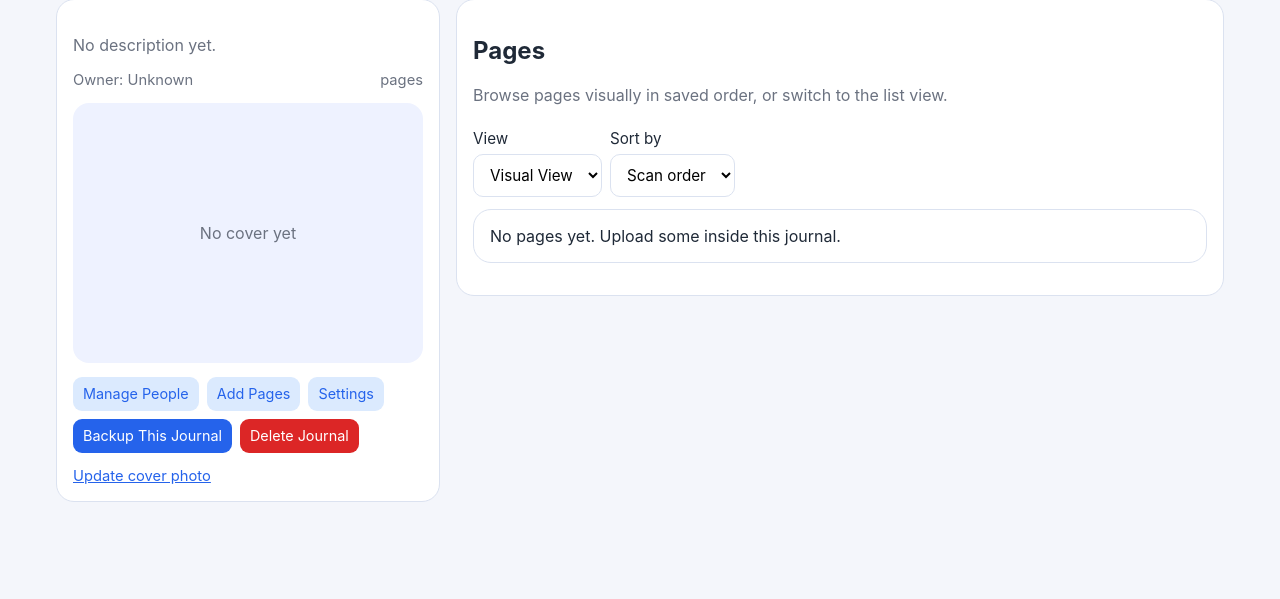
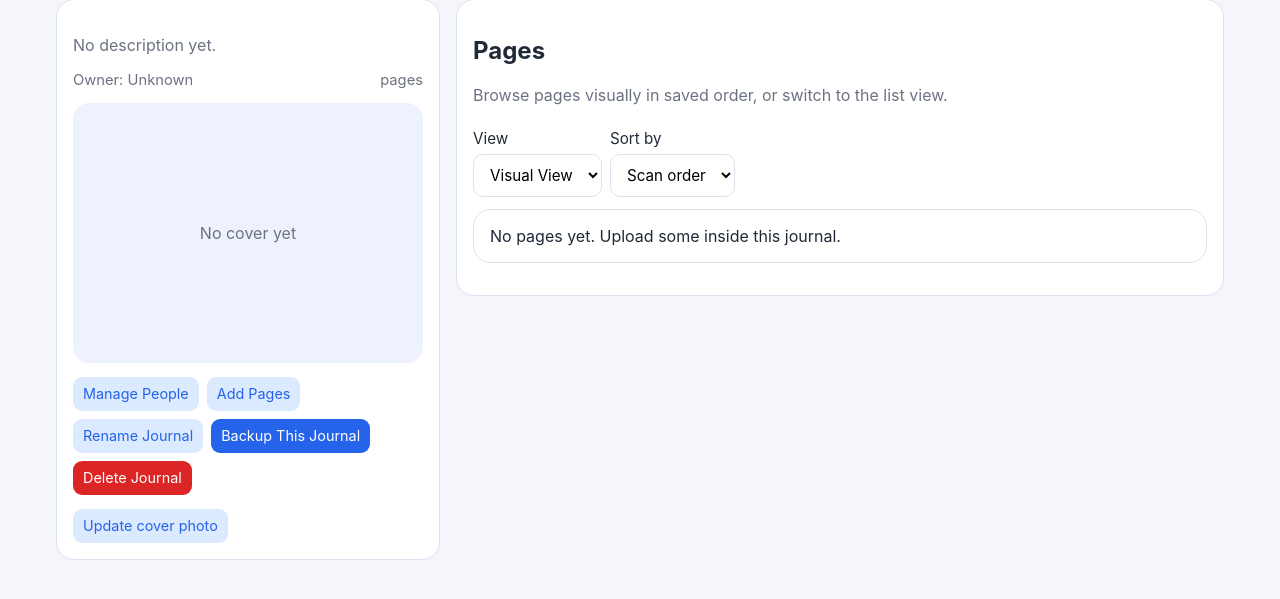
Before and after one commit to redamaleki/journalcapture, a Flask app: template templates/journal_view.html in a window 1280 px wide. Shown: the part 93-692 px from the top of the page. Run offline with Flask 3, Linux system fonts and the light colour scheme; the template is opened without the code that fills it, so the values that code supplies are empty; some libraries are stand-ins or nearby versions.

Commit message:
Clean up UI: Remove settings, update cover photo button

```diff
--- a/templates/journal_view.html
+++ b/templates/journal_view.html
@@ -21,7 +21,7 @@
     <div class="actions-col wrap">
       <a class="button secondary small-btn" href="{{ url_for('journal.add_person', journal_id=journal.id) }}">Manage People</a>
       <button type="button" class="secondary small-btn" data-modal-open="#add-pages-modal">Add Pages</button>
-      <a class="button secondary small-btn" href="{{ url_for('journal.settings') }}">Settings</a>
+      <button type="button" class="secondary small-btn" data-modal-open="#rename-journal-modal">Rename Journal</button>
       <form method="post" action="{{ url_for('journal.backup_journal', journal_id=journal.id) }}">
         <button type="submit" class="small-btn">Backup This Journal</button>
       </form>
@@ -31,12 +31,17 @@
     </div>
 
     <div class="meta-row wrap">
-      <button type="button" class="text-link-btn" data-toggle-target="#cover-form">Update cover photo</button>
+      <form method="post" action="{{ url_for('journal.upload_cover', journal_id=journal.id) }}" enctype="multipart/form-data">
+        <input type="file" name="cover_photo" accept="image/*" class="hidden" id="cover-file-input">
+        <button type="button" class="button secondary small-btn" onclick="document.getElementById('cover-file-input').click()">Update cover photo</button>
+        <button type="submit" class="small-btn" style="display:none;">Save</button>
+      </form>
     </div>
-    <form id="cover-form" class="stack hidden compact-inline-form" method="post" enctype="multipart/form-data" action="{{ url_for('journal.upload_cover', journal_id=journal.id) }}">
-      <label>Cover photo<input type="file" name="cover_photo" accept="image/*" capture="environment"></label>
-      <button type="submit" class="small-btn">Save Cover</button>
-    </form>
+    <script>
+      document.getElementById('cover-file-input').onchange = function() {
+        this.nextElementSibling.nextElementSibling.style.display = 'inline-block';
+      };
+    </script>
   </aside>
 
   <section class="journal-main-column stack">
@@ -62,6 +67,7 @@
         <div class="actions-col wrap mobile-journal-actions">
           <button type="button" class="secondary small-btn" data-modal-open="#add-pages-modal">Add Pages</button>
           <a class="button secondary small-btn" href="{{ url_for('journal.add_person', journal_id=journal.id) }}">People</a>
+          <button type="button" class="secondary small-btn" data-modal-open="#rename-journal-modal">Rename Journal</button>
           <button type="button" class="text-link-btn" data-toggle-target="#cover-form-mobile">Update cover</button>
         </div>
         <form id="cover-form-mobile" class="stack hidden compact-inline-form" method="post" enctype="multipart/form-data" action="{{ url_for('journal.upload_cover', journal_id=journal.id) }}">
@@ -180,4 +186,20 @@
     </form>
   </div>
 </div>
+
+<div id="rename-journal-modal" class="modal hidden" aria-hidden="true">
+  <div class="modal-backdrop" data-modal-close></div>
+  <div class="modal-dialog panel stack" role="dialog" aria-modal="true" aria-labelledby="rename-journal-title">
+    <div class="row-between wrap gap-sm">
+      <h2 id="rename-journal-title">Rename Journal</h2>
+      <button type="button" class="secondary small-btn" data-modal-close>Close</button>
+    </div>
+    <form class="stack" method="post" action="{{ url_for('journal.rename_journal', journal_id=journal.id) }}">
+      <input type="hidden" name="next" value="{{ request.path }}">
+      <label>Title<input type="text" name="title" value="{{ journal.title }}" required></label>
+      <label>Description<input type="text" name="description" value="{{ journal.description or '' }}"></label>
+      <button type="submit" class="small-btn">Save Rename</button>
+    </form>
+  </div>
+</div>
 {% endblock %}
```
